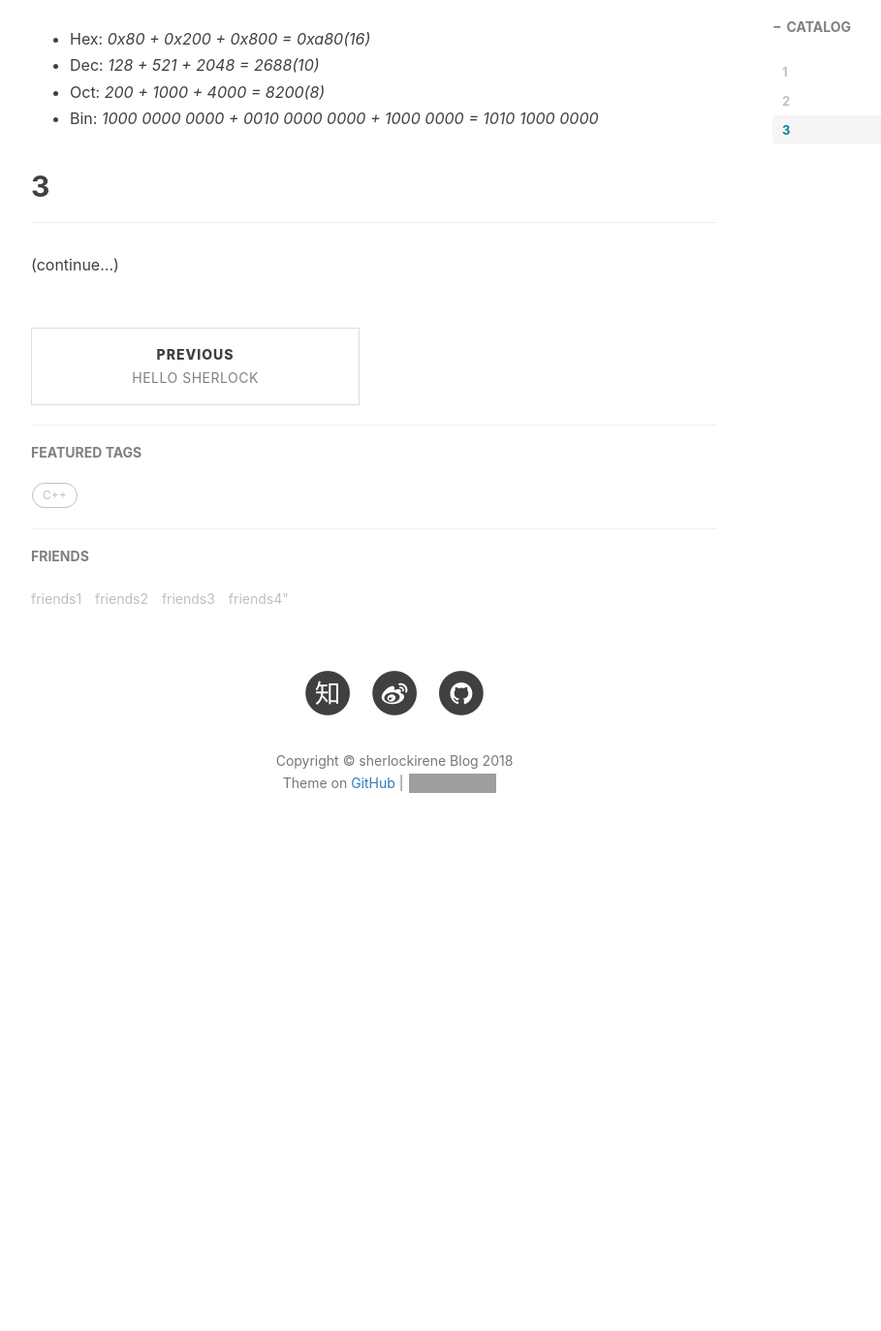
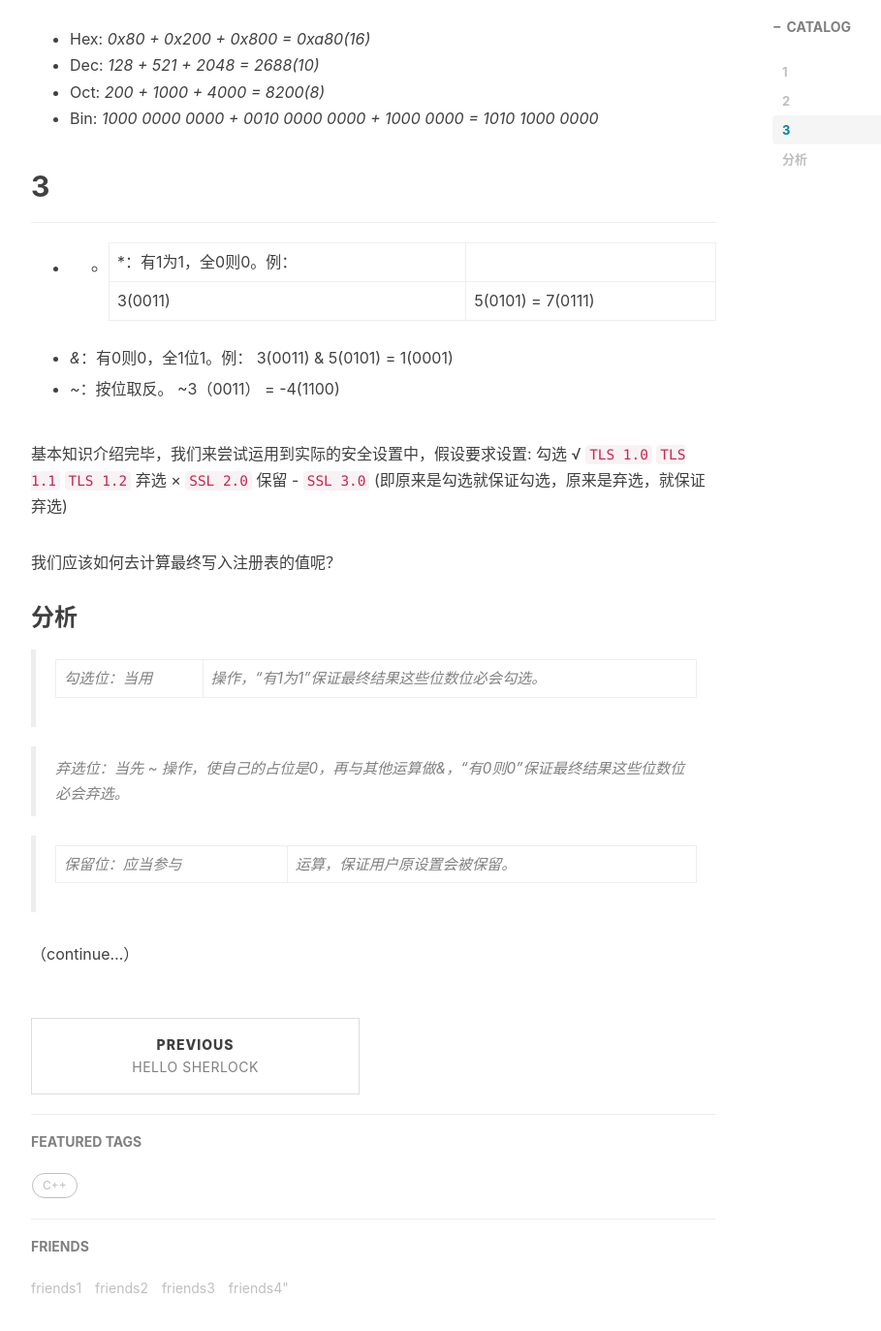
Before and after one commit to sherlockirene/bac.sherlockirene.github.io.bac, a Jekyll site: the page built from _posts/2018-01-11-如何利用或与非运算灵活设置TLS_SSL_for_windows.md, in a window 1280 px wide and 1400 px high, scrolled down 1583 px. Shown: the top 1373 px of the window at 97% size, without its empty margins (233-1142 px from the left). Built offline with Jekyll 4.4.1, drawn with Linux system fonts in a browser that asks for light colours; nearby versions of some CDN libraries; comment, search, counter and statistics services are not loaded; before the commit the page ends 2495 px from its top, so only the background shows below that; grey boxes are pictures that could not be loaded.

Commit message:
update the post

```diff
--- a/_posts/2018-01-11-如何利用或与非运算灵活设置TLS_SSL_for_windows.md
+++ b/_posts/2018-01-11-如何利用或与非运算灵活设置TLS_SSL_for_windows.md
@@ -45,4 +45,27 @@ tags:
 
 ## 3
 ***
-(continue...)
+* *|*：有1为1，全0则0。例：
+	3(0011) | 5(0101) = 7(0111)
+
+* *&*：有0则0，全1位1。例：
+	3(0011) & 5(0101) = 1(0001)
+
+* *~*：按位取反。
+	~3（0011） = -4(1100)
+
+基本知识介绍完毕，我们来尝试运用到实际的安全设置中，假设要求设置:
+勾选 √ `TLS 1.0`  `TLS 1.1`  `TLS 1.2`
+弃选 × `SSL 2.0`
+保留 - `SSL 3.0` (即原来是勾选就保证勾选，原来是弃选，就保证弃选)
+
+我们应该如何去计算最终写入注册表的值呢？
+
+### 分析
+> 勾选位：当用 | 操作，“有1为1”保证最终结果这些位数位必会勾选。
+
+> 弃选位：当先 ~ 操作，使自己的占位是0，再与其他运算做&，“有0则0”保证最终结果这些位数位必会弃选。
+
+> 保留位：应当参与 | 运算，保证用户原设置会被保留。
+
+（continue...）
```
